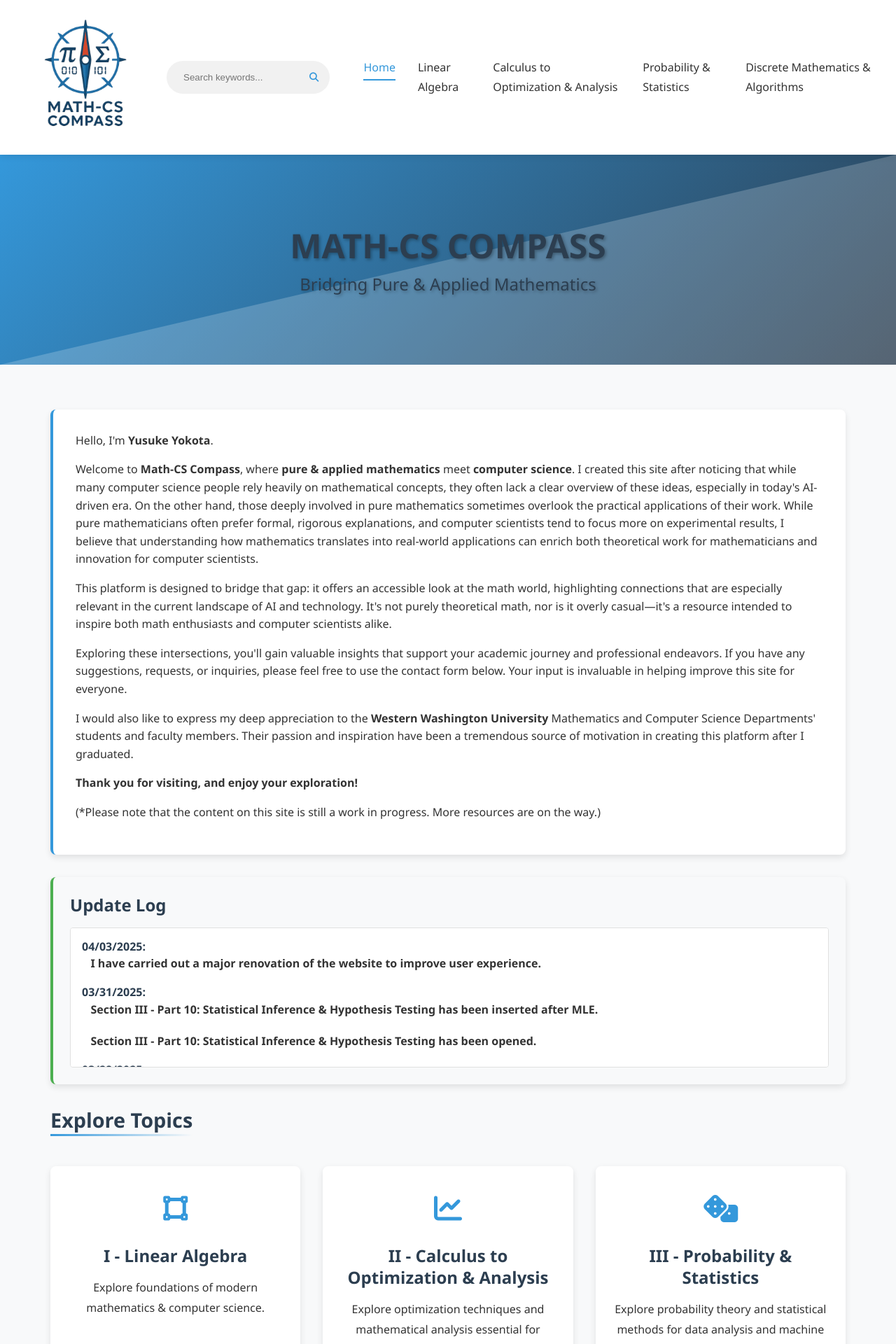
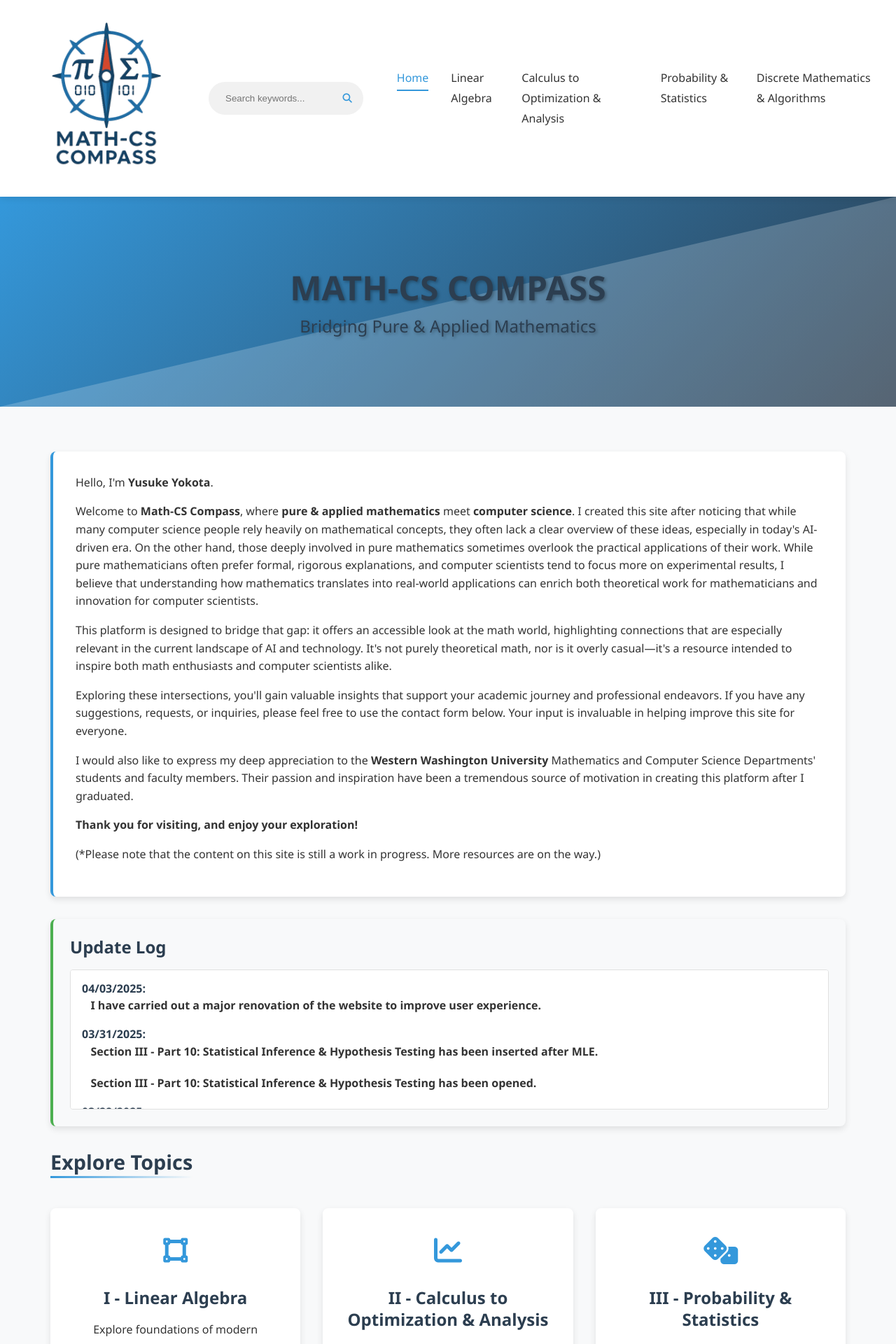
Before and after one commit to Yusukey01/yusukey01.github.io, a Jekyll site: the page built from index.html, in a window 1280 px wide. Shown: the top 1920 px of the page at 70% size. Built offline with Jekyll 4.4.1, drawn with Linux system fonts in a browser that asks for light colours.

Commit message:
made website logo

```diff
--- a/css/styles.css
+++ b/css/styles.css
@@ -26,7 +26,7 @@ body {
 }
 
 .site-logo {
-    height: 180px; /* Adjust based on your navbar height */
+    height: 240px; /* Adjust based on your navbar height */
     width: auto;
     margin-right: 10px;
 }
@@ -34,7 +34,7 @@ body {
 /* For mobile responsiveness */
 @media screen and (max-width: 768px) {
     .site-logo {
-        height: 120px;
+        height: 160px;
     }
 }
 
```
